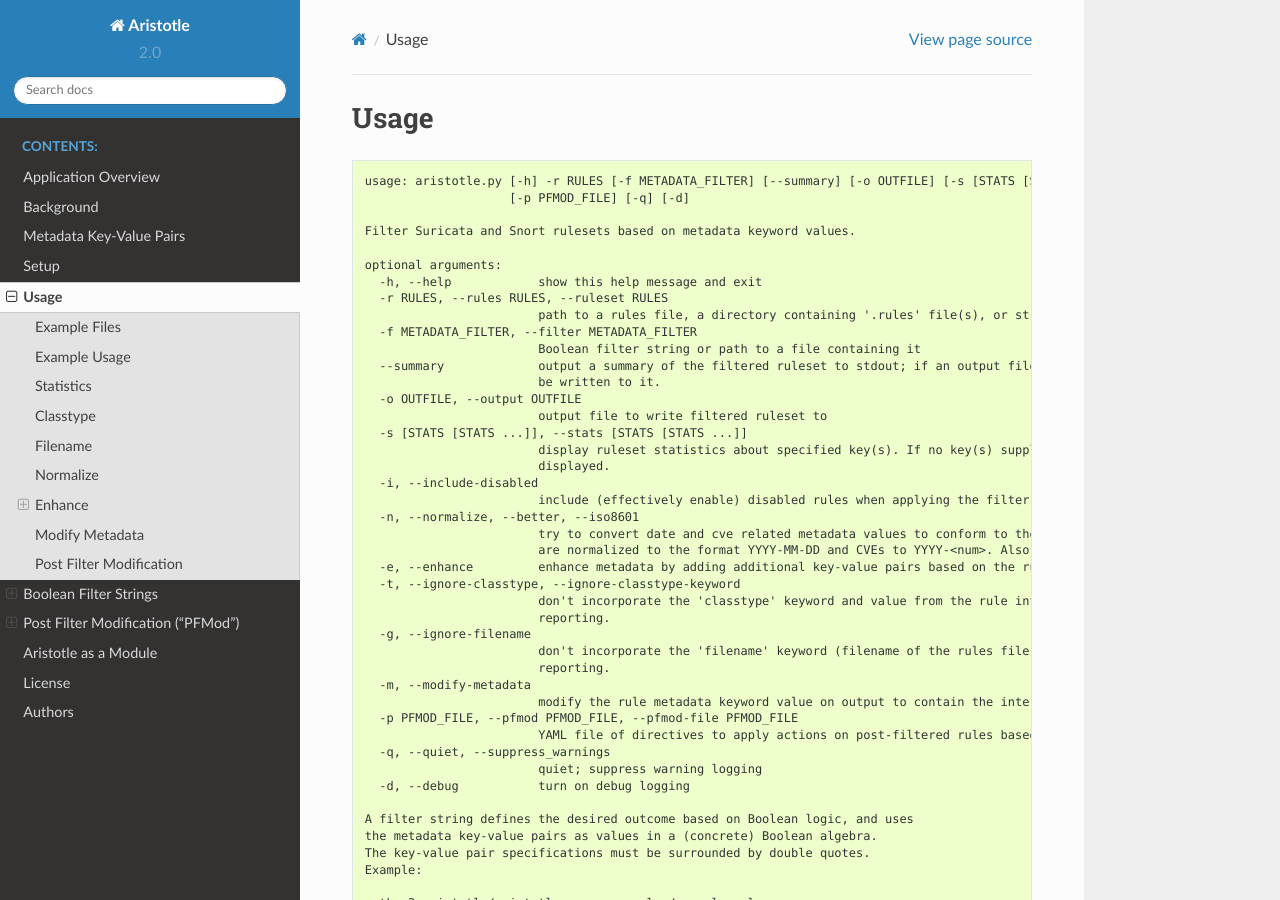
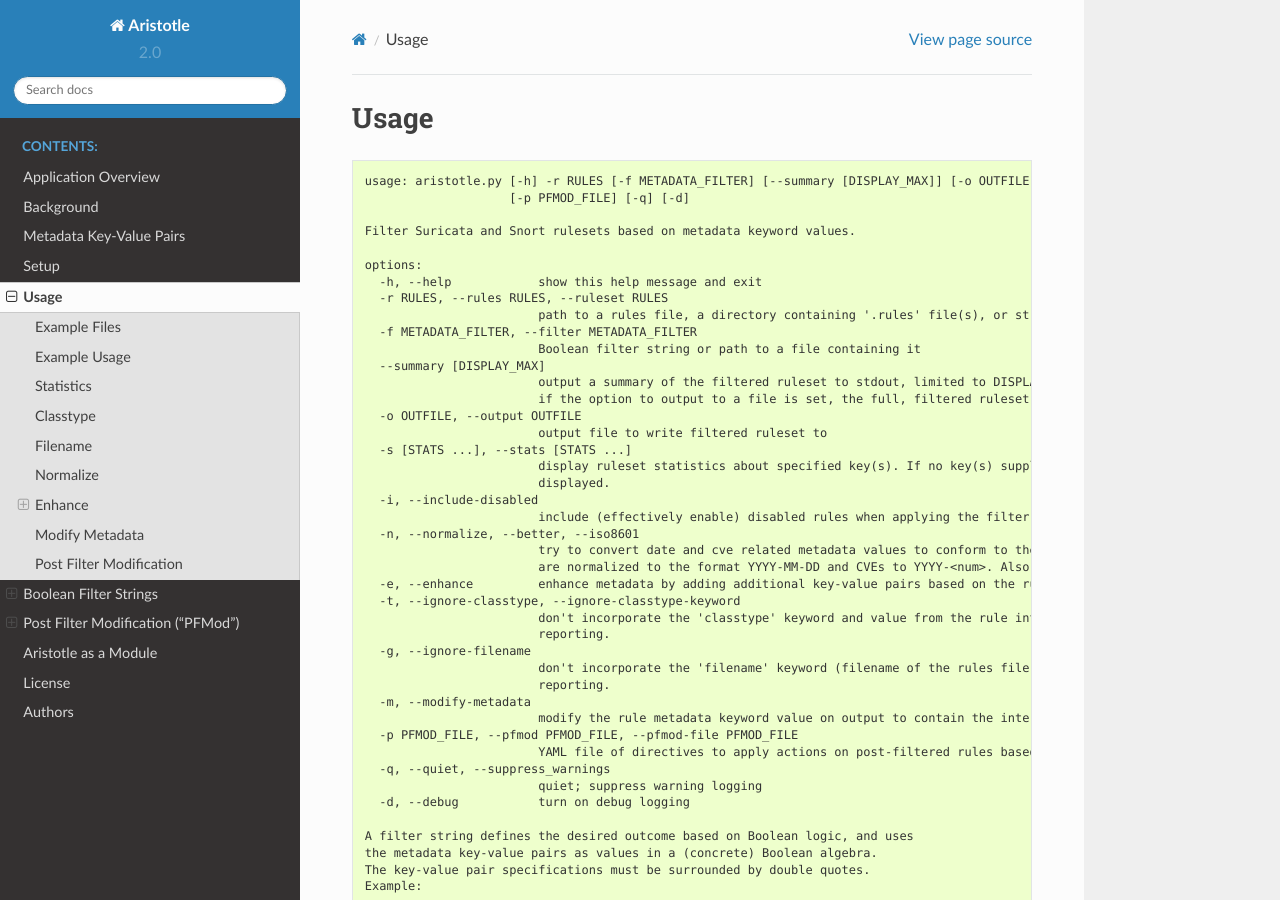
Before and after one commit to secureworks/aristotle, a Sphinx documentation site: the page built from docs/usage.rst, in a window 1280 px wide and 900 px high. Built offline with Sphinx 7.4.7 and the Read the Docs theme 2.0.0, drawn with Linux system fonts in a browser that asks for light colours.

Commit message:
add option to specify display_max on summary output

```diff
--- a/docs/usage.rst
+++ b/docs/usage.rst
@@ -3,22 +3,23 @@
 
 .. code:: console
 
-    usage: aristotle.py [-h] -r RULES [-f METADATA_FILTER] [--summary] [-o OUTFILE] [-s [STATS [STATS ...]]] [-i] [-n] [-e] [-t] [-g] [-m]
+    usage: aristotle.py [-h] -r RULES [-f METADATA_FILTER] [--summary [DISPLAY_MAX]] [-o OUTFILE] [-s [STATS ...]] [-i] [-n] [-e] [-t] [-g] [-m]
                         [-p PFMOD_FILE] [-q] [-d]
 
     Filter Suricata and Snort rulesets based on metadata keyword values.
 
-    optional arguments:
+    options:
       -h, --help            show this help message and exit
       -r RULES, --rules RULES, --ruleset RULES
                             path to a rules file, a directory containing '.rules' file(s), or string containing the ruleset
       -f METADATA_FILTER, --filter METADATA_FILTER
                             Boolean filter string or path to a file containing it
-      --summary             output a summary of the filtered ruleset to stdout; if an output file is given, the full, filtered ruleset will still
-                            be written to it.
+      --summary [DISPLAY_MAX]
+                            output a summary of the filtered ruleset to stdout, limited to DISPLAY_MAX number of lines (or 16 if no value given);
+                            if the option to output to a file is set, the full, filtered ruleset will still be written.
       -o OUTFILE, --output OUTFILE
                             output file to write filtered ruleset to
-      -s [STATS [STATS ...]], --stats [STATS [STATS ...]]
+      -s [STATS ...], --stats [STATS ...]
                             display ruleset statistics about specified key(s). If no key(s) supplied, then summary statistics for all keys will be
                             displayed.
       -i, --include-disabled
```
Also changed, not shown: README.rst (+15 -9 lines), 1 other file.
